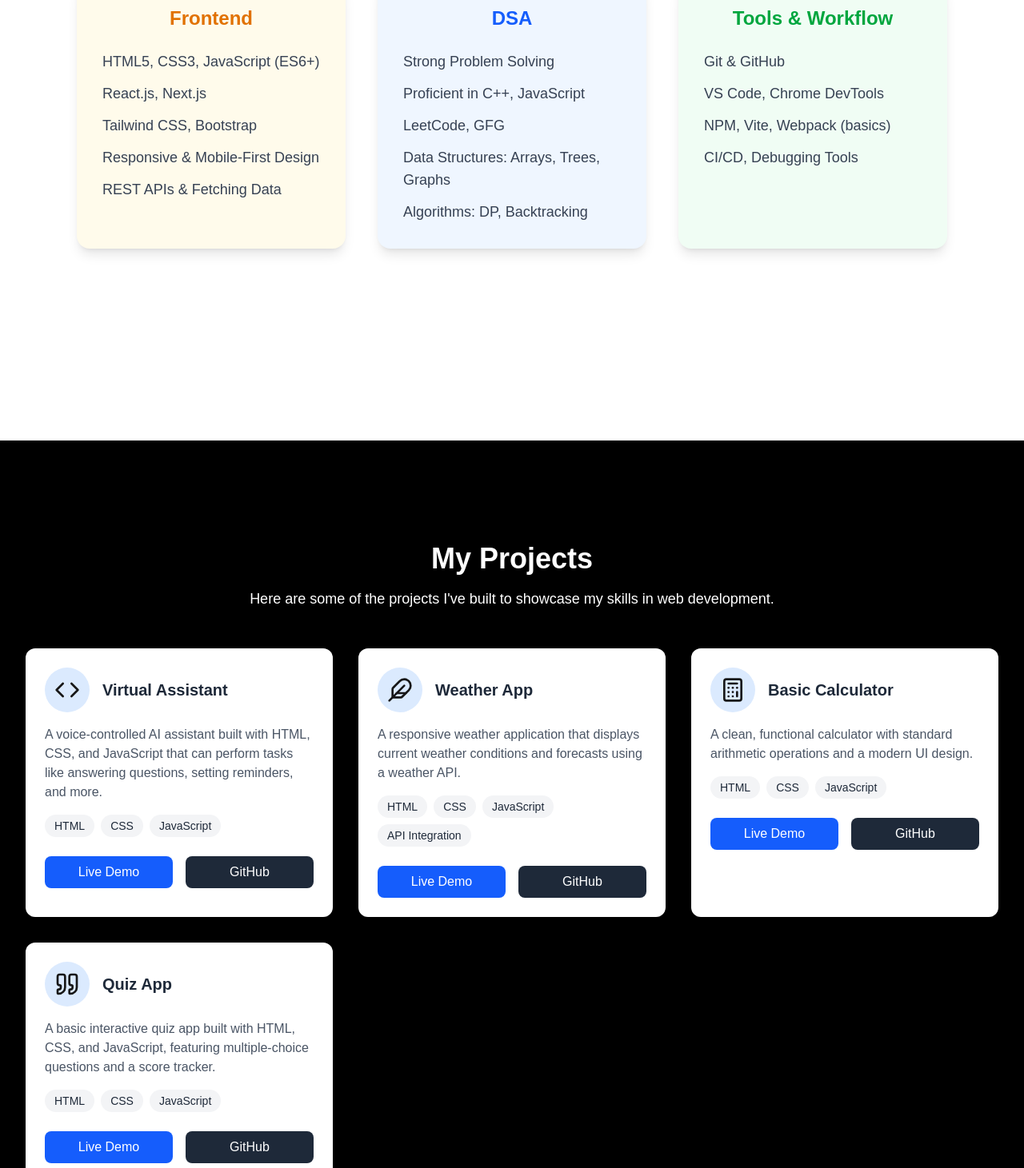
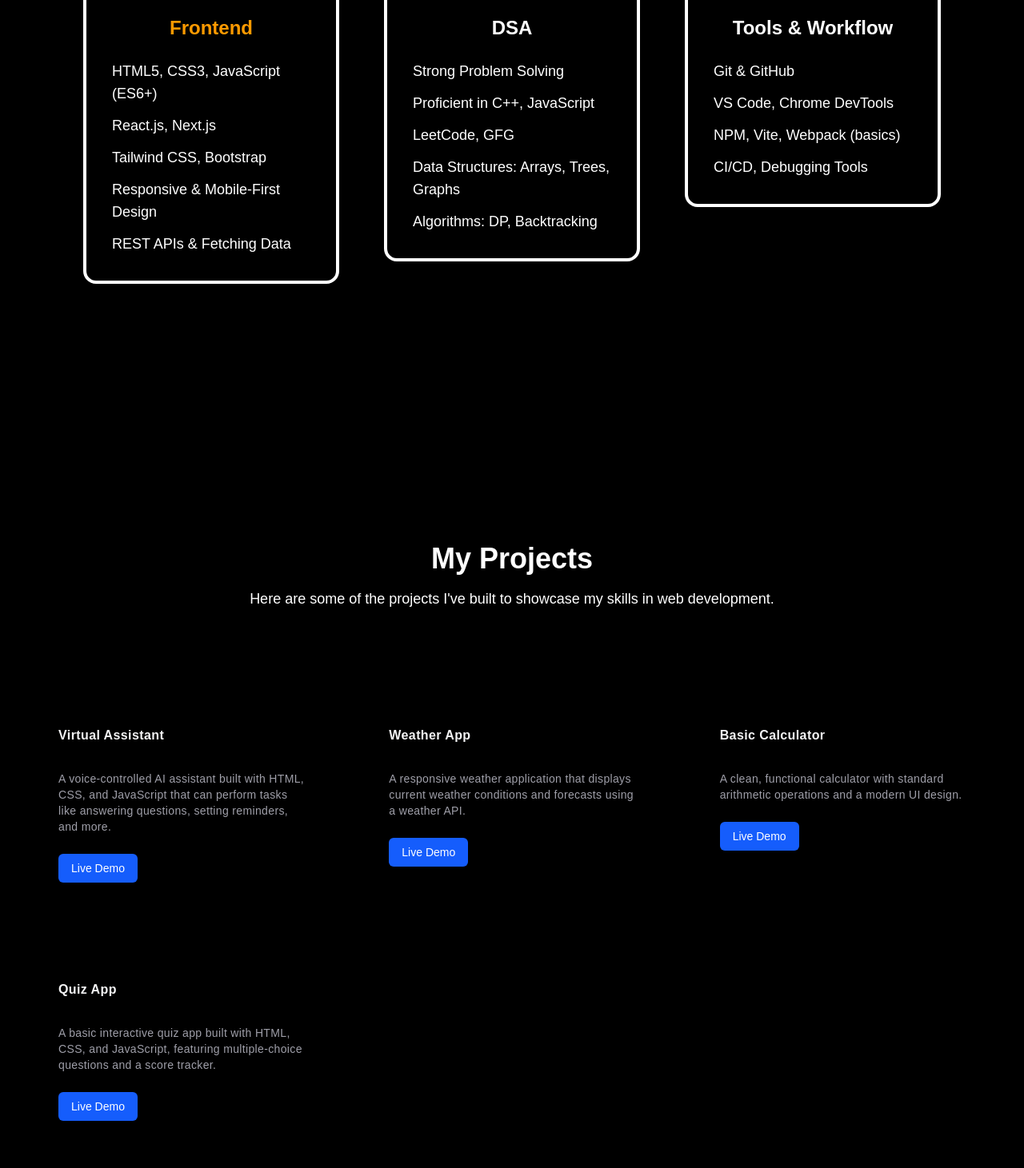
Before and after one commit to sandeepkumar23f/my-portfolio, a Next.js app: page / in a window 1280 px wide. Shown: the part 1849-3310 px from the top of the page at 80% size. Built offline with nearby package versions, Linux system fonts and the light colour scheme.

Commit message:
improving cards

```diff
--- a/components/LandingPage/Projects.tsx
+++ b/components/LandingPage/Projects.tsx
@@ -1,5 +1,6 @@
 "use client";
-import { CodeIcon, FeatherIcon, CalculatorIcon,QuoteIcon } from "lucide-react";
+import { CodeIcon, FeatherIcon, CalculatorIcon, QuoteIcon } from "lucide-react";
+import { HoverEffect } from "../ui/card-hover-effect";
 
 const Projects = () => {
   const projects = [
@@ -7,38 +8,26 @@ const Projects = () => {
       title: "Virtual Assistant",
       description:
         "A voice-controlled AI assistant built with HTML, CSS, and JavaScript that can perform tasks like answering questions, setting reminders, and more.",
-            technologies: ["HTML", "CSS", "JavaScript"],
-            icon: <CodeIcon className="w-8 h-8" />,
       link: "https://vaanibysandeep.netlify.app/",
-            github: "https://github.com/sandeepkumar23f/virtualAssistant",
     },
     {
       title: "Weather App",
       description:
         "A responsive weather application that displays current weather conditions and forecasts using a weather API.",
-            technologies: ["HTML", "CSS", "JavaScript", "API Integration"],
-            icon: <FeatherIcon className="w-8 h-8" />,
-            link: "#",
-            github: "https://github.com/sandeepkumar23f/weather-app",
+      link: "https://github.com/sandeepkumar23f/weather-app",
     },
     {
       title: "Basic Calculator",
       description:
         "A clean, functional calculator with standard arithmetic operations and a modern UI design.",
-            technologies: ["HTML", "CSS", "JavaScript"],
-            icon: <CalculatorIcon className="w-8 h-8" />,
       link: "#",
-            github: "#",
     },
     {
       title: "Quiz App",
-            description: "A basic interactive quiz app built with HTML, CSS, and JavaScript, featuring multiple-choice questions and a score tracker.",
-            technologies: ["HTML", "CSS", "JavaScript"],
-            icon: <QuoteIcon className="w-8 h-8" />,
+      description:
+        "A basic interactive quiz app built with HTML, CSS, and JavaScript, featuring multiple-choice questions and a score tracker.",
       link: "https://quizbysandeep.netlify.app/",
-            github: "#",
-        }
-
+    },
   ];
 
   return (
@@ -56,58 +45,8 @@ const Projects = () => {
           </p>
         </div>
 
-                <div className="grid grid-cols-1 md:grid-cols-2 lg:grid-cols-3 gap-8">
-                    {projects.map((project, index) => (
-                        <div
-                            key={index}
-                            className="bg-white rounded-xl shadow-md overflow-hidden hover:shadow-lg transition-shadow duration-300"
-                        >
-                            <div className="p-6">
-                                <div className="flex items-center mb-4">
-                                    <div className="bg-blue-100 p-3 rounded-full mr-4">
-                                        {project.icon}
-                                    </div>
-                                    <h3 className="text-xl font-bold text-gray-800">
-                                        {project.title}
-                                    </h3>
-                                </div>
-                                <p className="text-gray-600 mb-4">{project.description}</p>
-
-                                <div className="flex flex-wrap gap-2 mb-6">
-                                    {project.technologies.map((tech, i) => (
-                                        <span
-                                            key={i}
-                                            className="bg-gray-100 text-gray-800 text-sm px-3 py-1 rounded-full"
-                                        >
-                                            {tech}
-                                        </span>
-                                    ))}
-                                </div>
-
-                                <div className="flex space-x-4">
-                                    <a
-                                        href={project.link}
-                                        target="_blank"
-                                        rel="noopener noreferrer"
-                                        className="flex-1 text-center bg-blue-600 hover:bg-blue-700 text-white px-4 py-2 rounded-lg transition-colors"
-                                    >
-                                        Live Demo
-                                    </a>
-                                    {project.github && (
-                                        <a
-                                            href={project.github}
-                                            target="_blank"
-                                            rel="noopener noreferrer"
-                                            className="flex-1 text-center bg-gray-800 hover:bg-gray-900 text-white px-4 py-2 rounded-lg transition-colors"
-                                        >
-                                            GitHub
-                                        </a>
-                                    )}
-                                </div>
-                            </div>
-                        </div>
-                    ))}
-                </div>
+        {/* 👇 Replaced with HoverEffect */}
+        <HoverEffect items={projects} />
 
         <div className="mt-12 text-center">
           <p className="text-gray-600 mb-6">Want to see more of my work?</p>
--- a/components/LandingPage/Skills.tsx
+++ b/components/LandingPage/Skills.tsx
@@ -1,49 +1,88 @@
+"use client";
+
+import { useState } from "react";
+import { AnimatePresence, motion } from "motion/react";
+
 const Skills = () => {
+  const [hoveredIndex, setHoveredIndex] = useState<number | null>(null);
+
+  const skills = [
+    {
+      title: "Frontend",
+      items: [
+        "HTML5, CSS3, JavaScript (ES6+)",
+        "React.js, Next.js",
+        "Tailwind CSS, Bootstrap",
+        "Responsive & Mobile-First Design",
+        "REST APIs & Fetching Data",
+      ],
+      color: "amber",
+    },
+    {
+      title: "DSA",
+      items: [
+        "Strong Problem Solving",
+        "Proficient in C++, JavaScript",
+        "LeetCode, GFG",
+        "Data Structures: Arrays, Trees, Graphs",
+        "Algorithms: DP, Backtracking",
+      ],
+      color: "blue",
+    },
+    {
+      title: "Tools & Workflow",
+      items: [
+        "Git & GitHub",
+        "VS Code, Chrome DevTools",
+        "NPM, Vite, Webpack (basics)",
+        "CI/CD, Debugging Tools",
+      ],
+      color: "green",
+    },
+  ];
+
   return (
-    <section className="w-full min-h-screen  pt-28 px-6 lg:px-24">
+    <section className="w-full min-h-screen pt-28 px-6 lg:px-24 bg-black">
       <div className="max-w-7xl mx-auto flex flex-col items-center">
         <h2 className="text-4xl sm:text-5xl font-bold text-center text-amber-500 mb-16">
           My Skills
         </h2>
 
         <div className="grid grid-cols-1 md:grid-cols-2 lg:grid-cols-3 gap-10 w-full">
-          <div className="bg-amber-50 p-8 rounded-2xl shadow-lg hover:shadow-2xl transition-all duration-300">
-            <h3 className="text-2xl font-semibold text-amber-600 mb-6 text-center">
-              Frontend
-            </h3>
-            <ul className="space-y-3 text-gray-700 text-base sm:text-lg">
-              <li>HTML5, CSS3, JavaScript (ES6+)</li>
-              <li>React.js, Next.js</li>
-              <li>Tailwind CSS, Bootstrap</li>
-              <li>Responsive & Mobile-First Design</li>
-              <li>REST APIs & Fetching Data</li>
-            </ul>
-          </div>
-
-          <div className="bg-blue-50 p-8 rounded-2xl shadow-lg hover:shadow-2xl transition-all duration-300">
-            <h3 className="text-2xl font-semibold text-blue-600 mb-6 text-center">
-              DSA
-            </h3>
-            <ul className="space-y-3 text-gray-700 text-base sm:text-lg">
-              <li>Strong Problem Solving</li>
-              <li>Proficient in C++, JavaScript</li>
-              <li>LeetCode, GFG</li>
-              <li>Data Structures: Arrays, Trees, Graphs</li>
-              <li>Algorithms: DP, Backtracking</li>
-            </ul>
-          </div>
-
-          <div className="bg-green-50 p-8 rounded-2xl shadow-lg hover:shadow-2xl transition-all duration-300">
-            <h3 className="text-2xl font-semibold text-green-600 mb-6 text-center">
-              Tools & Workflow
-            </h3>
-            <ul className="space-y-3 text-gray-700 text-base sm:text-lg">
-              <li>Git & GitHub</li>
-              <li>VS Code, Chrome DevTools</li>
-              <li>NPM, Vite, Webpack (basics)</li>
-              <li>CI/CD, Debugging Tools</li>
-            </ul>
-          </div>
+          {skills.map((skill, idx) => (
+            <div
+              key={skill.title}
+              className="relative group p-2 h-full w-full"
+              onMouseEnter={() => setHoveredIndex(idx)}
+              onMouseLeave={() => setHoveredIndex(null)}
+            >
+              <AnimatePresence>
+                {hoveredIndex === idx && (
+                  <motion.span
+                    className={`absolute inset-0 h-full w-full bg-${skill.color}-100 dark:bg-slate-800/[0.8] block rounded-2xl`}
+                    layoutId="hoverBackground"
+                    initial={{ opacity: 0 }}
+                    animate={{ opacity: 1, transition: { duration: 0.15 } }}
+                    exit={{ opacity: 0, transition: { duration: 0.15, delay: 0.2 } }}
+                  />
+                )}
+              </AnimatePresence>
+              <div
+                className={`bg-black text-white p-8 rounded-2xl shadow-lg border-4 border-${skill.color}-500 relative z-10`}
+              >
+                <h3
+                  className={`text-2xl font-semibold text-${skill.color}-500 mb-6 text-center`}
+                >
+                  {skill.title}
+                </h3>
+                <ul className="space-y-3 text-white text-base sm:text-lg">
+                  {skill.items.map((item, i) => (
+                    <li key={i}>{item}</li>
+                  ))}
+                </ul>
+              </div>
+            </div>
+          ))}
         </div>
       </div>
     </section>
--- /dev/null
+++ b/components/ui/card-hover-effect.tsx
@@ -0,0 +1,129 @@
+"use client";
+
+import { useState } from "react";
+import { AnimatePresence, motion } from "motion/react";
+import { cn } from "@/lib/utils";
+
+export const HoverEffect = ({
+  items,
+  className,
+}: {
+  items: {
+    title: string;
+    description: string;
+    link: string;
+    github?: string;
+  }[];
+  className?: string;
+}) => {
+  const [hoveredIndex, setHoveredIndex] = useState<number | null>(null);
+
+  return (
+    <div
+      className={cn(
+        "grid grid-cols-1 md:grid-cols-2 lg:grid-cols-3 py-10 gap-6",
+        className
+      )}
+    >
+      {items.map((item, idx) => (
+        <a
+          href={item.link}
+          key={item.link}
+          className="relative group block p-2 h-full w-full"
+          onMouseEnter={() => setHoveredIndex(idx)}
+          onMouseLeave={() => setHoveredIndex(null)}
+        >
+          <AnimatePresence>
+            {hoveredIndex === idx && (
+              <motion.span
+                className="absolute inset-0 h-full w-full bg-neutral-200 dark:bg-slate-800/[0.8] block rounded-3xl"
+                layoutId="hoverBackground"
+                initial={{ opacity: 0 }}
+                animate={{ opacity: 1, transition: { duration: 0.15 } }}
+                exit={{ opacity: 0, transition: { duration: 0.15, delay: 0.2 } }}
+              />
+            )}
+          </AnimatePresence>
+          <Card>
+            <CardTitle>{item.title}</CardTitle>
+            <CardDescription>{item.description}</CardDescription>
+            <div className="mt-6 flex gap-4">
+              <a
+                href={item.link}
+                target="_blank"
+                rel="noopener noreferrer"
+                className="bg-blue-600 text-white px-4 py-2 rounded-md text-sm hover:bg-blue-700 transition-colors"
+              >
+                Live Demo
+              </a>
+              {item.github && (
+                <a
+                  href={item.github}
+                  target="_blank"
+                  rel="noopener noreferrer"
+                  className="bg-gray-800 text-white px-4 py-2 rounded-md text-sm hover:bg-gray-900 transition-colors"
+                >
+                  GitHub
+                </a>
+              )}
+            </div>
+          </Card>
+        </a>
+      ))}
+    </div>
+  );
+};
+
+export const Card = ({
+  className,
+  children,
+}: {
+  className?: string;
+  children: React.ReactNode;
+}) => {
+  return (
+    <div
+      className={cn(
+        "rounded-2xl h-full w-full p-4 overflow-hidden bg-black border border-transparent dark:border-white/[0.2] group-hover:border-slate-700 relative z-20",
+        className
+      )}
+    >
+      <div className="relative z-50">
+        <div className="p-4">{children}</div>
+      </div>
+    </div>
+  );
+};
+
+export const CardTitle = ({
+  className,
+  children,
+}: {
+  className?: string;
+  children: React.ReactNode;
+}) => {
+  return (
+    <h4 className={cn("text-zinc-100 font-bold tracking-wide mt-4", className)}>
+      {children}
+    </h4>
+  );
+};
+
+export const CardDescription = ({
+  className,
+  children,
+}: {
+  className?: string;
+  children: React.ReactNode;
+}) => {
+  return (
+    <p
+      className={cn(
+        "mt-8 text-zinc-400 tracking-wide leading-relaxed text-sm",
+        className
+      )}
+    >
+      {children}
+    </p>
+  );
+};
```
Lines whose indentation alone changed are shown as unchanged.
